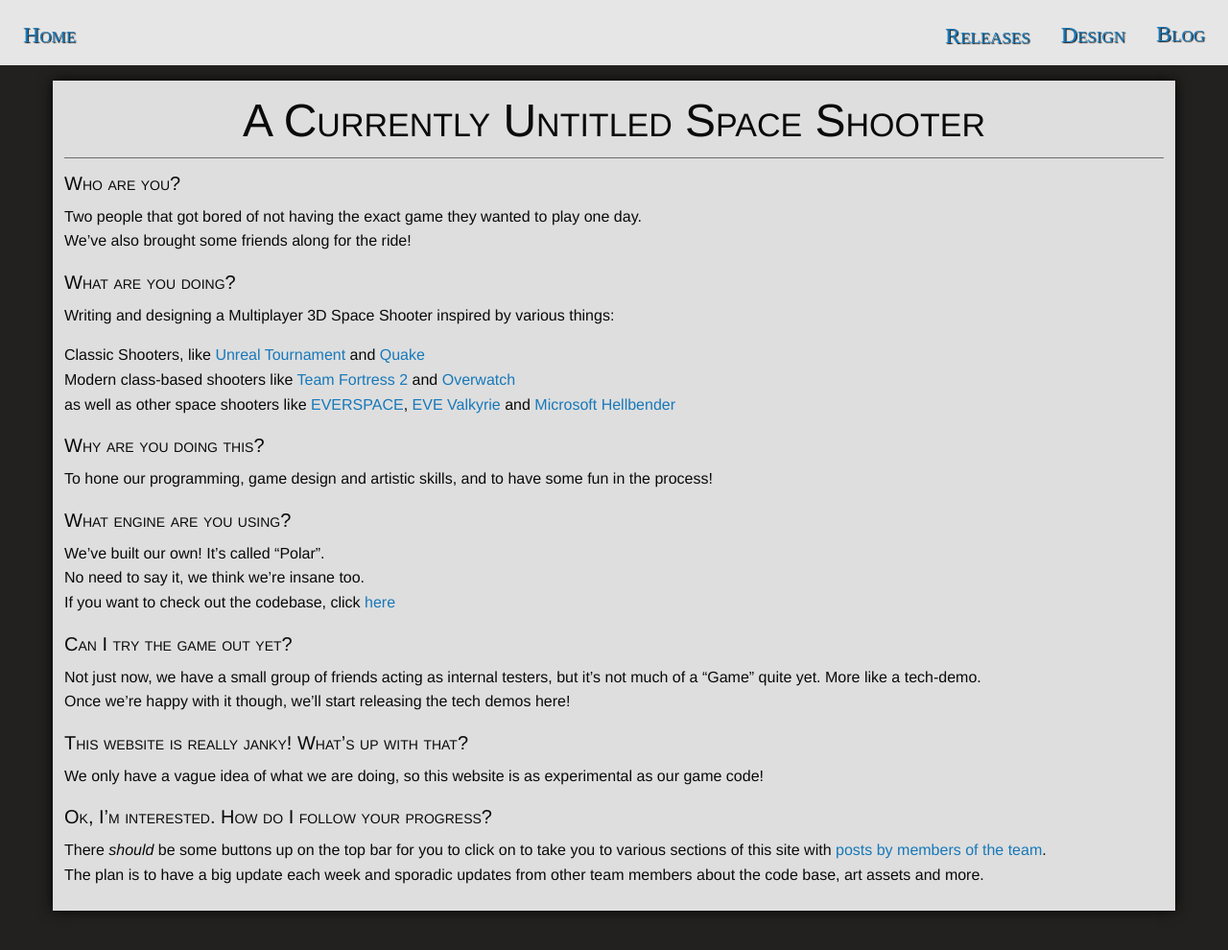
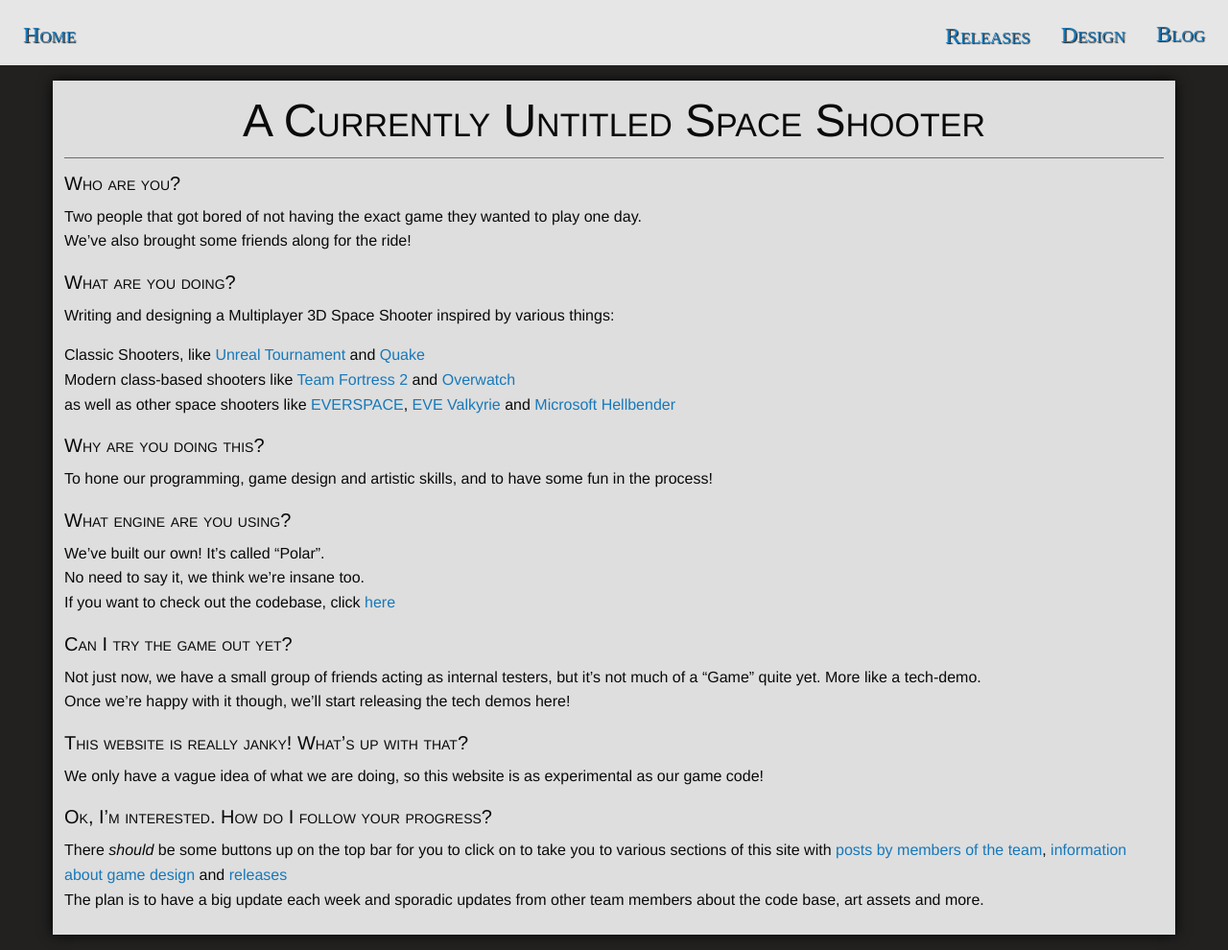
Before and after one commit to ori-sky/polar-space, a Jekyll site: the page built from index.md, in a window 1280 px wide. Shown: the whole page at 96% size. Built offline with Jekyll 4.4.1, drawn with Linux system fonts in a browser that asks for light colours; nearby versions of some CDN libraries; some web fonts are replaced; our own code applies the rules of GitHub Pages for plain Markdown files; library files that are not in the unit come from our copies; before the commit the page ends 965 px from its top, so only the background shows below that.

Commit message:
Update index.md
expand home page a little bit

```diff
--- a/index.md
+++ b/index.md
@@ -28,5 +28,5 @@
 We only have a vague idea of what we are doing, so this website is as experimental as our game code! <br>
 
 ### Ok, I'm interested. How do I follow your progress?
-There *should* be some buttons up on the top bar for you to click on to take you to various sections of this site with [posts by members of the team](/polar-space/blog).
+There *should* be some buttons up on the top bar for you to click on to take you to various sections of this site with [posts by members of the team](/polar-space/blog), [information about game design](/polar-space/design) and [releases](/polar-space/release)
 The plan is to have a big update each week and sporadic updates from other team members about the code base, art assets and more.
```
